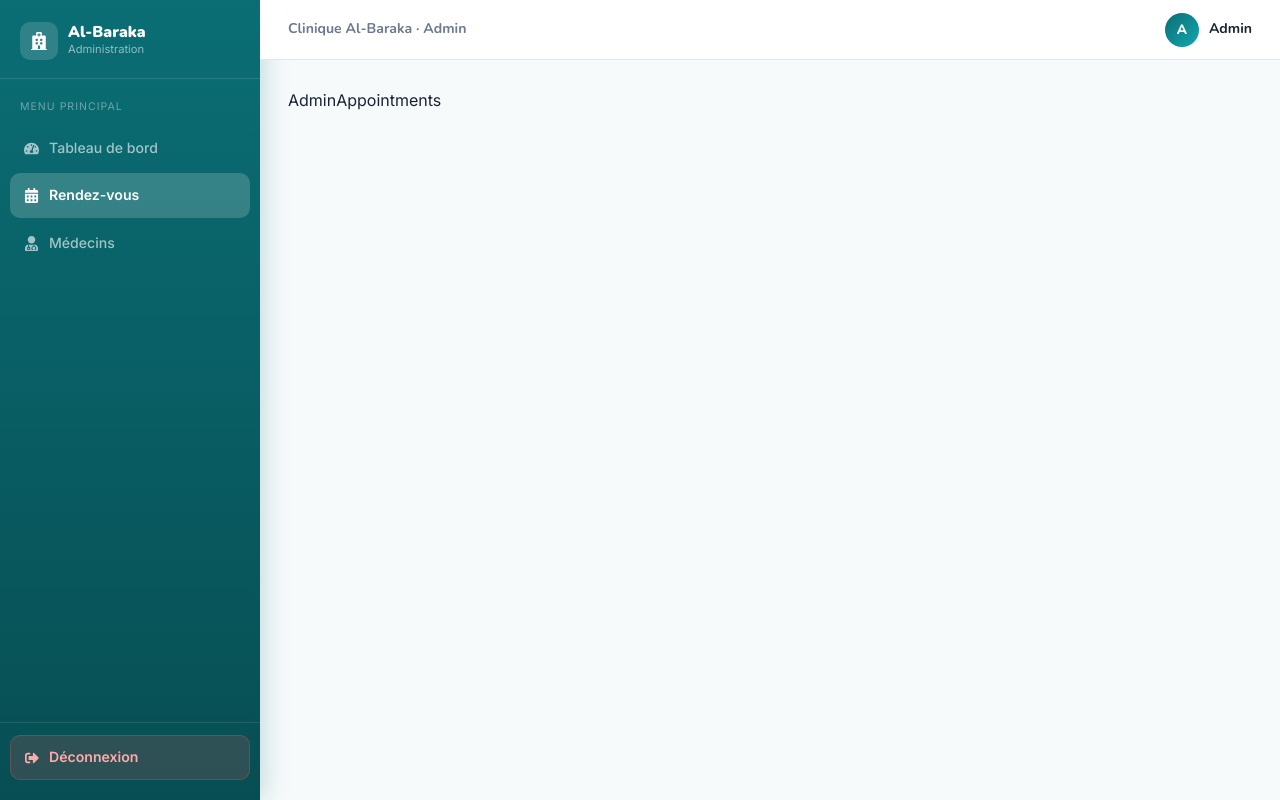
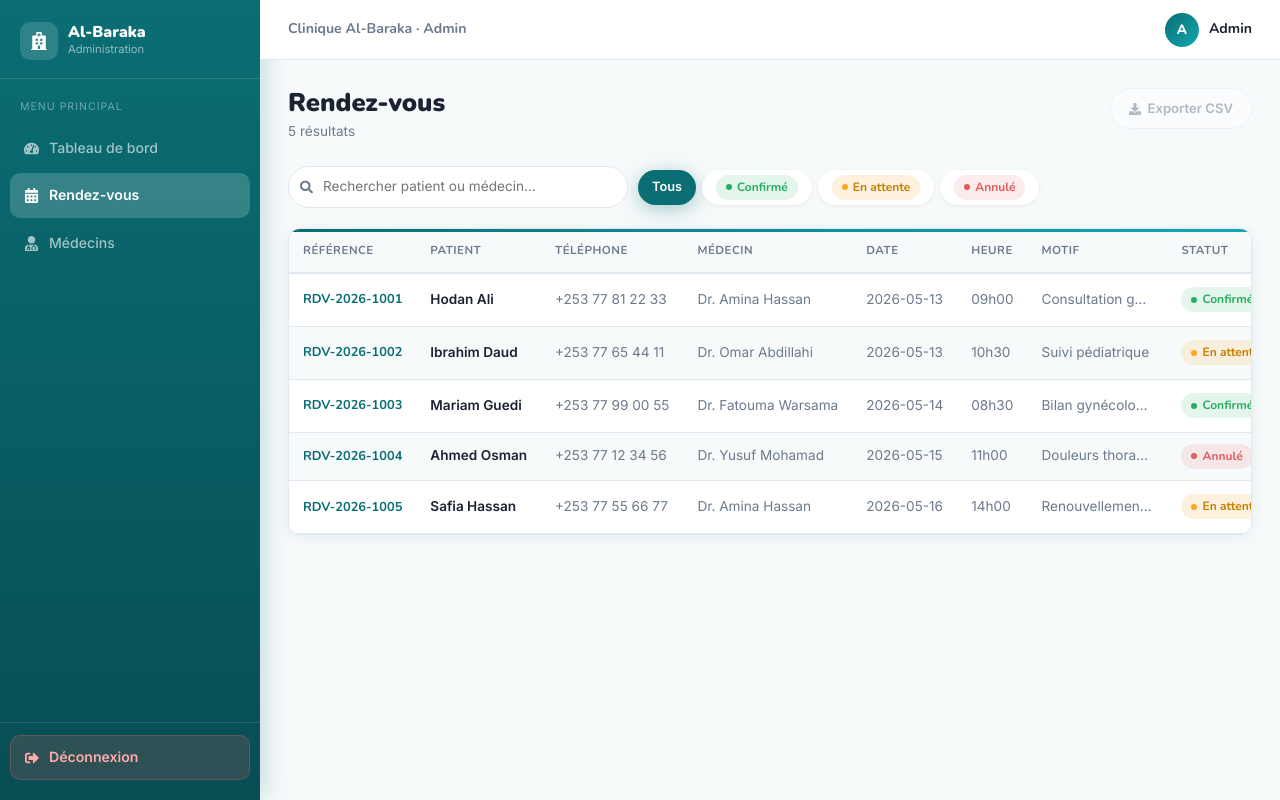
Before and after one commit to MohamedAliRobleh/rendez-vous-clinique, a React (Vite) app: page /admin/rendez-vous in a window 1280 px wide. Built offline with nearby package versions, Linux system fonts and the light colour scheme; sample sign-in values are in the browser's storage.

Commit message:
feat: AdminAppointments — tableau filtrable, confirmer/annuler avec modal, toast feedback

```diff
--- a/src/pages/admin/AdminAppointments.jsx
+++ b/src/pages/admin/AdminAppointments.jsx
@@ -1 +1,147 @@
-export default function AdminAppointments() { return <div>AdminAppointments</div> }
+import { useState } from 'react'
+import { motion } from 'framer-motion'
+import { toast } from 'react-toastify'
+import { FaSearch, FaCheck, FaTimes, FaDownload } from 'react-icons/fa'
+import StatusBadge   from '../../components/ui/StatusBadge'
+import ConfirmModal  from '../../components/ui/ConfirmModal'
+import { useAppointments } from '../../hooks/useAppointments'
+
+const STATUTS = ['Tous', 'confirmé', 'en attente', 'annulé']
+
+export default function AdminAppointments() {
+  const [search,       setSearch]       = useState('')
+  const [filterStatut, setFilterStatut] = useState('Tous')
+  const [confirmAction, setConfirmAction] = useState(null)
+
+  const { appointments, updateAppointmentStatus } = useAppointments({
+    search,
+    statut: filterStatut,
+  })
+
+  const handleConfirm = (rdv) => {
+    updateAppointmentStatus(rdv.id, 'confirmé')
+    toast.success(`${rdv.ref} confirmé`)
+  }
+
+  const handleCancel = (rdv) => {
+    setConfirmAction({
+      message: `Annuler le rendez-vous ${rdv.ref} de ${rdv.patient} ?`,
+      onConfirm: () => {
+        updateAppointmentStatus(rdv.id, 'annulé')
+        toast.info(`${rdv.ref} annulé`)
+        setConfirmAction(null)
+      },
+    })
+  }
+
+  const chipStyle = (active) => ({
+    padding: '5px 14px', borderRadius: 50, fontSize: '0.8rem', fontWeight: 600,
+    border: 'none', cursor: 'pointer', transition: 'var(--transition)',
+    background: active ? 'var(--primary)' : '#fff',
+    color: active ? '#fff' : 'var(--text-muted)',
+    boxShadow: active ? 'var(--glow-primary)' : '0 1px 4px rgba(0,0,0,0.07)',
+  })
+
+  return (
+    <div>
+      <div style={{ display: 'flex', justifyContent: 'space-between', alignItems: 'flex-start', marginBottom: 24, flexWrap: 'wrap', gap: 12 }}>
+        <div>
+          <h2 style={{ fontFamily: 'Nunito, sans-serif', fontWeight: 900, fontSize: '1.6rem', color: 'var(--text)', marginBottom: 2 }}>Rendez-vous</h2>
+          <p style={{ color: 'var(--text-muted)', fontSize: '0.85rem', margin: 0 }}>{appointments.length} résultat{appointments.length > 1 ? 's' : ''}</p>
+        </div>
+        <button disabled title="Fonctionnalité bientôt disponible" style={{ display: 'flex', alignItems: 'center', gap: 7, padding: '9px 18px', borderRadius: 50, border: '1.5px solid var(--border)', background: '#fff', color: 'var(--text-muted)', fontSize: '0.82rem', fontWeight: 600, cursor: 'not-allowed', opacity: 0.5 }}>
+          <FaDownload size={12} /> Exporter CSV
+        </button>
+      </div>
+
+      {/* Filtres */}
+      <div style={{ display: 'flex', gap: 10, flexWrap: 'wrap', alignItems: 'center', marginBottom: 20 }}>
+        <div style={{ position: 'relative', flex: '1 1 240px', maxWidth: 340 }}>
+          <FaSearch size={13} style={{ position: 'absolute', left: 12, top: '50%', transform: 'translateY(-50%)', color: 'var(--text-muted)' }} />
+          <input
+            type="text" placeholder="Rechercher patient ou médecin..."
+            value={search} onChange={e => setSearch(e.target.value)}
+            style={{ width: '100%', paddingLeft: 34, paddingRight: 14, paddingTop: 9, paddingBottom: 9, border: '1.5px solid var(--border)', borderRadius: 50, fontSize: '0.85rem', fontFamily: 'Inter, sans-serif', outline: 'none', background: '#fff' }}
+          />
+        </div>
+        <div style={{ display: 'flex', gap: 6, flexWrap: 'wrap' }}>
+          {STATUTS.map(s => (
+            <button key={s} style={chipStyle(filterStatut === s)} onClick={() => setFilterStatut(s)}>
+              {s === 'Tous' ? 'Tous' : <StatusBadge statut={s} />}
+            </button>
+          ))}
+        </div>
+      </div>
+
+      {/* Tableau */}
+      <div className="card-premium" style={{ padding: 0, overflow: 'hidden' }}>
+        <div style={{ overflowX: 'auto' }}>
+          <table style={{ width: '100%', borderCollapse: 'collapse', fontSize: '0.85rem' }}>
+            <thead>
+              <tr style={{ background: 'var(--bg)', borderBottom: '2px solid var(--border)' }}>
+                {['Référence', 'Patient', 'Téléphone', 'Médecin', 'Date', 'Heure', 'Motif', 'Statut', 'Actions'].map(h => (
+                  <th key={h} style={{ padding: '12px 14px', textAlign: 'left', fontFamily: 'Nunito, sans-serif', fontWeight: 700, color: 'var(--text-muted)', fontSize: '0.72rem', textTransform: 'uppercase', letterSpacing: '0.5px', whiteSpace: 'nowrap' }}>{h}</th>
+                ))}
+              </tr>
+            </thead>
+            <tbody>
+              {appointments.length === 0 ? (
+                <tr>
+                  <td colSpan={9} style={{ padding: '40px', textAlign: 'center', color: 'var(--text-muted)' }}>
+                    <div style={{ fontSize: 40, marginBottom: 12 }}>📋</div>
+                    Aucun rendez-vous trouvé
+                  </td>
+                </tr>
+              ) : appointments.map((rdv, i) => (
+                <motion.tr
+                  key={rdv.id}
+                  initial={{ opacity: 0 }} animate={{ opacity: 1 }} transition={{ delay: i * 0.03 }}
+                  style={{ borderBottom: '1px solid var(--border)', background: i % 2 === 0 ? '#fff' : 'var(--bg)' }}
+                >
+                  <td style={{ padding: '11px 14px', fontFamily: 'Nunito, sans-serif', fontWeight: 700, color: 'var(--primary)', fontSize: '0.8rem', whiteSpace: 'nowrap' }}>{rdv.ref}</td>
+                  <td style={{ padding: '11px 14px', fontWeight: 600, color: 'var(--text)', whiteSpace: 'nowrap' }}>{rdv.patient}</td>
+                  <td style={{ padding: '11px 14px', color: 'var(--text-muted)', whiteSpace: 'nowrap' }}>{rdv.telephone}</td>
+                  <td style={{ padding: '11px 14px', color: 'var(--text-muted)', whiteSpace: 'nowrap' }}>{rdv.docteur}</td>
+                  <td style={{ padding: '11px 14px', color: 'var(--text-muted)', whiteSpace: 'nowrap' }}>{rdv.date}</td>
+                  <td style={{ padding: '11px 14px', color: 'var(--text-muted)', whiteSpace: 'nowrap' }}>{rdv.heure}</td>
+                  <td style={{ padding: '11px 14px', color: 'var(--text-muted)', maxWidth: 140, overflow: 'hidden', textOverflow: 'ellipsis', whiteSpace: 'nowrap' }}>{rdv.motif || '—'}</td>
+                  <td style={{ padding: '11px 14px', whiteSpace: 'nowrap' }}><StatusBadge statut={rdv.statut} /></td>
+                  <td style={{ padding: '11px 14px', whiteSpace: 'nowrap' }}>
+                    <div style={{ display: 'flex', gap: 6 }}>
+                      {rdv.statut === 'en attente' && (
+                        <button
+                          title="Confirmer"
+                          onClick={() => handleConfirm(rdv)}
+                          style={{ width: 30, height: 30, borderRadius: 8, background: 'rgba(39,174,96,0.12)', border: '1px solid rgba(39,174,96,0.3)', color: '#27AE60', cursor: 'pointer', display: 'flex', alignItems: 'center', justifyContent: 'center' }}
+                        >
+                          <FaCheck size={11} />
+                        </button>
+                      )}
+                      {rdv.statut !== 'annulé' && (
+                        <button
+                          title="Annuler"
+                          onClick={() => handleCancel(rdv)}
+                          style={{ width: 30, height: 30, borderRadius: 8, background: 'rgba(224,92,92,0.1)', border: '1px solid rgba(224,92,92,0.25)', color: 'var(--danger)', cursor: 'pointer', display: 'flex', alignItems: 'center', justifyContent: 'center' }}
+                        >
+                          <FaTimes size={11} />
+                        </button>
+                      )}
+                    </div>
+                  </td>
+                </motion.tr>
+              ))}
+            </tbody>
+          </table>
+        </div>
+      </div>
+
+      {confirmAction && (
+        <ConfirmModal
+          message={confirmAction.message}
+          onConfirm={confirmAction.onConfirm}
+          onCancel={() => setConfirmAction(null)}
+        />
+      )}
+    </div>
+  )
+}
```
